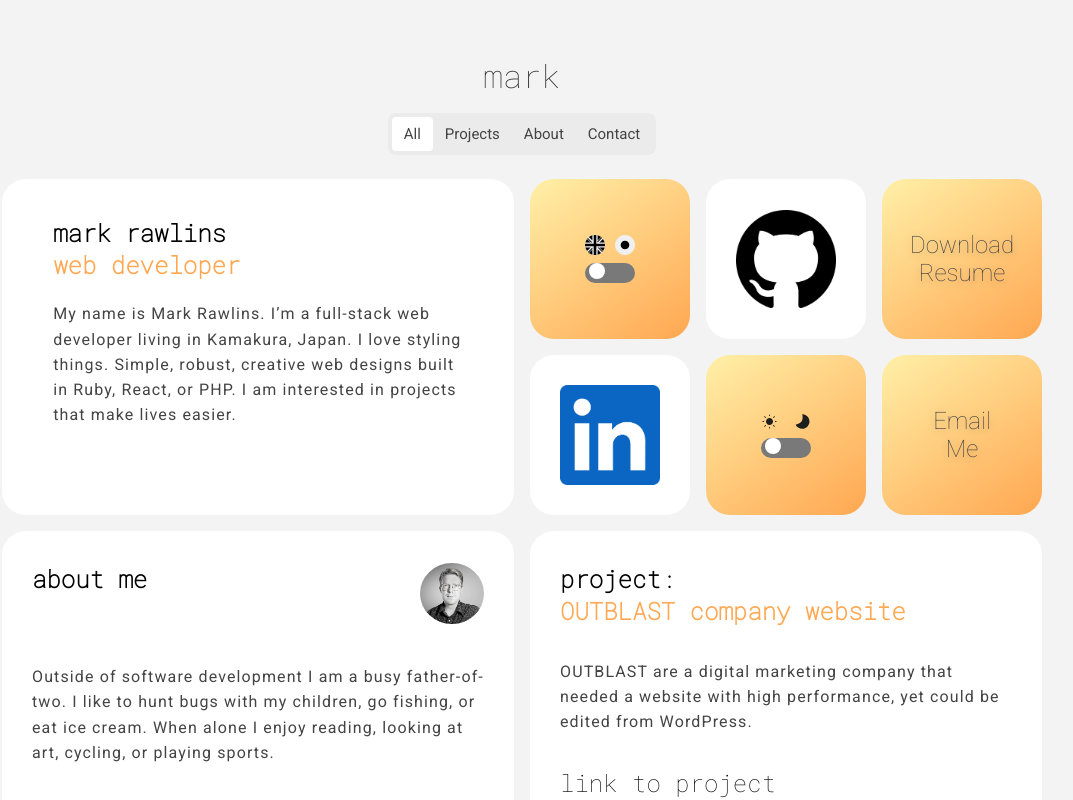
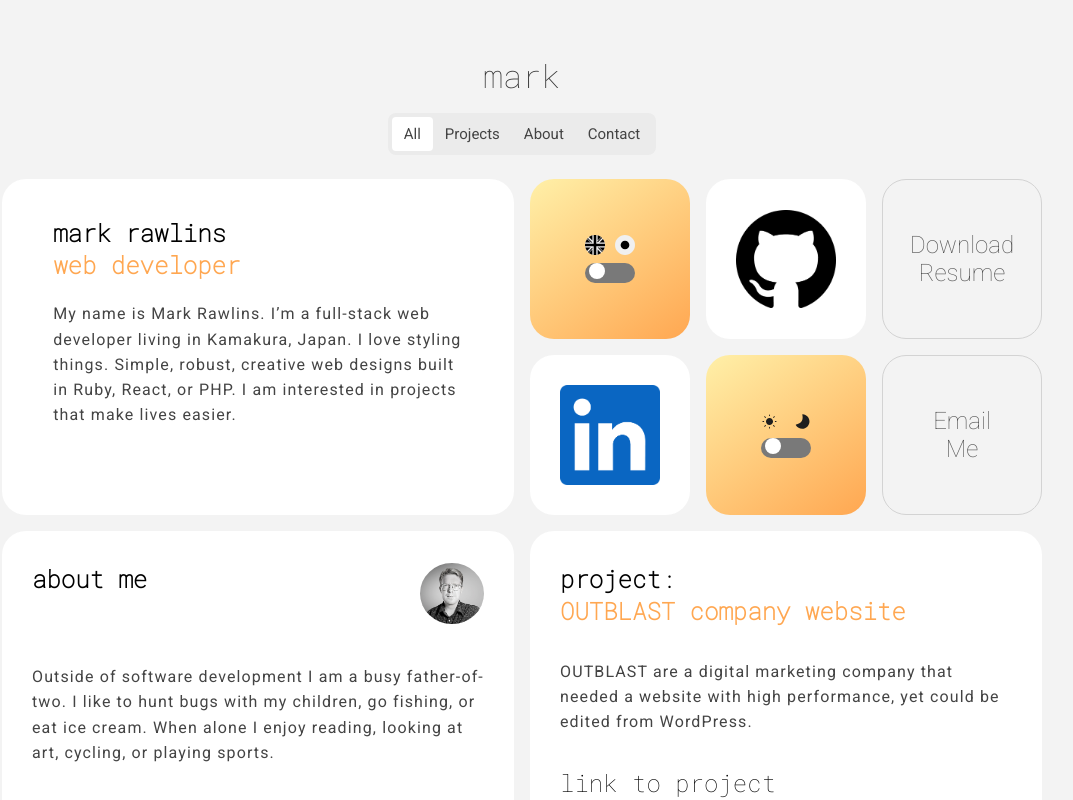
Before and after one commit to 5F8575tree/my-portfolio, a Next.js app: page / in a window 1280 px wide. Shown: the top 800 px of the page, without its empty margins (118-1191 px from the left). Built offline with nearby package versions, Linux system fonts and the light colour scheme.

Commit message:
remove the orange from the email and resume styles

```diff
--- a/src/app/styles/emailMe.module.css
+++ b/src/app/styles/emailMe.module.css
@@ -5,7 +5,7 @@
     max-height: 160px;
     max-width: 160px;
     min-width: 160px;
-    background: var(--linear-accent);
+    border: 1px solid lightgrey;
     display: flex;
     flex-direction: column;
     align-items: center;
@@ -24,10 +24,9 @@
     font-size: 1.5rem;
     text-transform: capitalize;
     line-height: var(--line-height-header);
-    color: var(--font-color-lighter);
+    color: #555;
     font-weight: 100;
     text-align: center;
-    text-shadow: var(--text-shadow);
 }
 @media (max-width: 340px) {
     .emailMe {
--- a/src/app/styles/grid.module.css
+++ b/src/app/styles/grid.module.css
@@ -1,7 +1,7 @@
 .grid {
     display: grid;
     max-width: 350px;
-    margin: 1.5rem 0 0;
+    margin: 1.5rem 0;
     gap: 1rem;
     grid-template-areas:
         "intro intro"
@@ -27,7 +27,7 @@
         display: grid;
         justify-items: center;
         max-width: 690px;
-        margin: 1.5rem 0 0;
+        margin: 1.5rem 0;
         gap: 1rem;
         grid-template-areas:
             "intro intro languageSwitch gitHub"
@@ -46,7 +46,7 @@
         display: grid;
         justify-items: center;
         max-width: 1200px;
-        margin: 1.5rem 0 0;
+        margin: 1.5rem 0;
         gap: 1rem;
         grid-template-areas:
             "intro intro intro languageSwitch gitHub resume"
@@ -64,7 +64,7 @@
         display: grid;
         justify-items: center;
         max-width: 1200px;
-        margin: 1.5rem 0 0;
+        margin: 1.5rem 0;
         gap: 1rem;
         grid-template-areas:
             "intro"
--- a/src/app/styles/resume.module.css
+++ b/src/app/styles/resume.module.css
@@ -4,7 +4,7 @@
     height: 100%;
     max-height: 160px;
     max-width: 160px;
-    background: var(--linear-accent);
+    border: 1px solid lightgrey;
     display: flex;
     flex-direction: column;
     align-items: center;
@@ -23,10 +23,9 @@
     font-size: 1.5rem;
     text-transform: capitalize;
     line-height: var(--line-height-header);
-    color: var(--font-color-lighter);
+    color: #555;
     font-weight: 100;
     text-align: center;
-    text-shadow: var(--text-shadow);
 }
 @media (max-width: 340px) {
     .resume {
```
